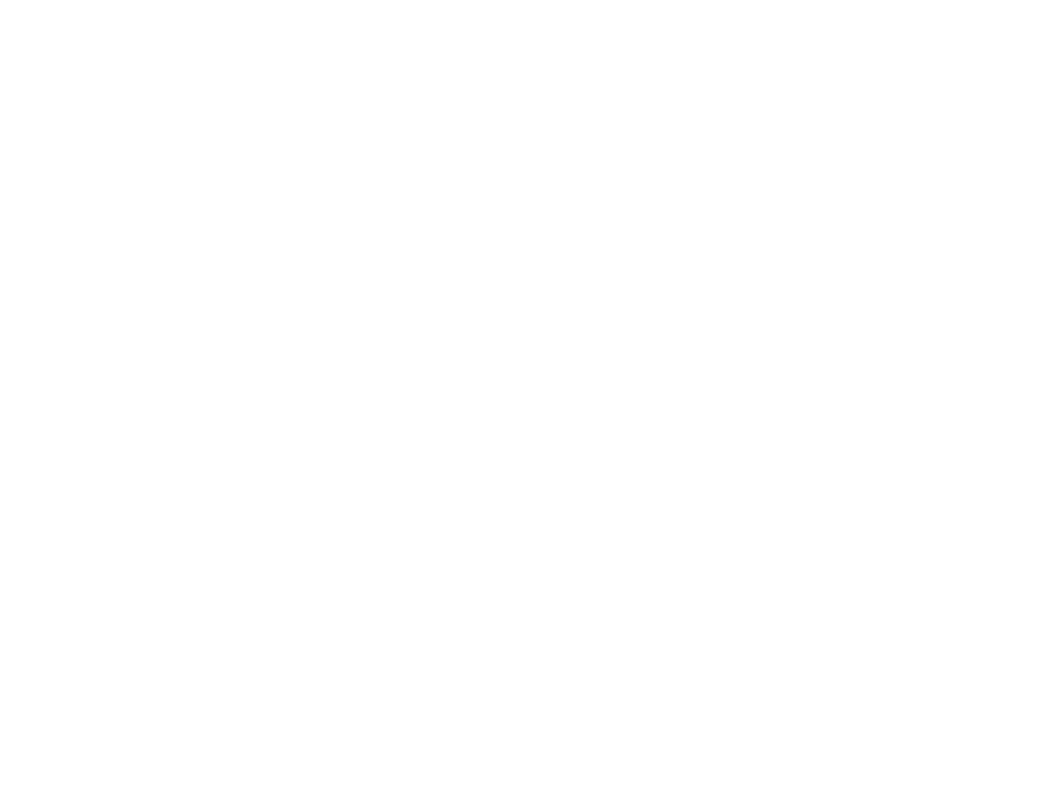
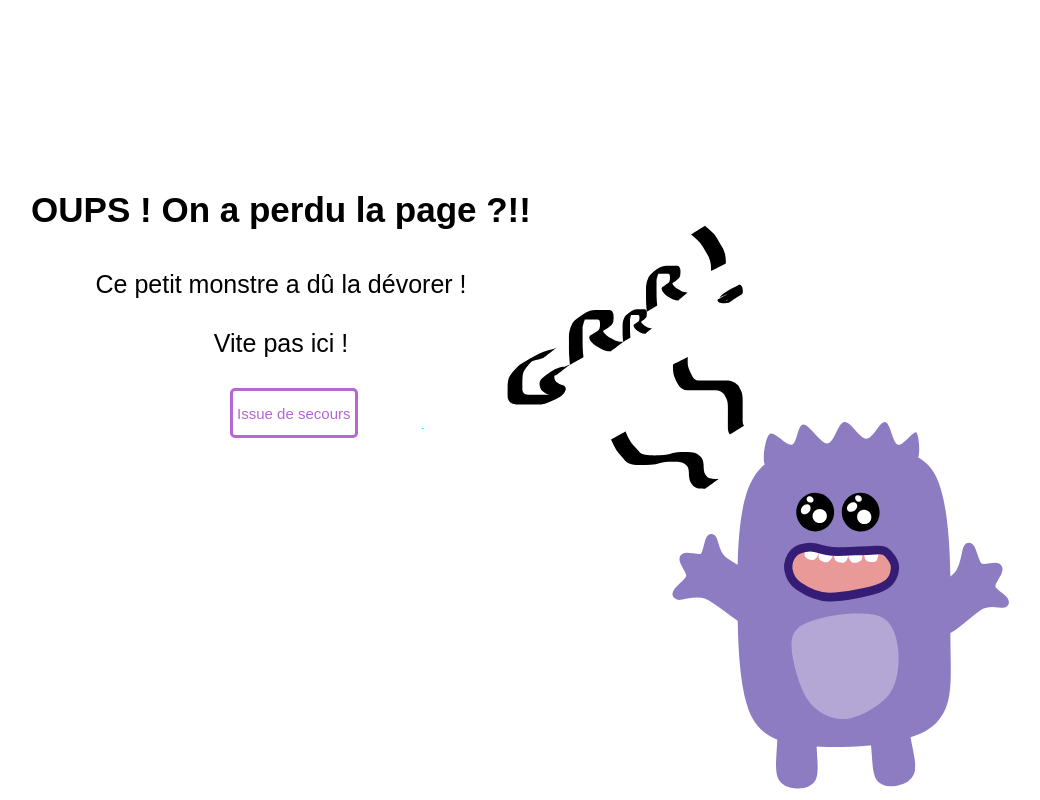
Before and after one commit to nicolaslechenic/MonBlog, a PHP site: page /404.html in a window 1280 px wide. Before the commit the part shown is empty. Shown: the whole page, without its empty margins (103-1143 px from the left). Run offline with PHP 8.4, Linux system fonts and the light colour scheme.

Commit message:
404.html

```diff
--- a/404.html
+++ b/404.html
@@ -0,0 +1,21 @@
+<!DOCTYPE html>
+<html lang="en">
+    <head>
+        <meta charset="UTF-8">
+        <meta name="viewport" content="width=device-width, initial-scale=1.0">
+        <title>404 no found</title>
+        <link rel="stylesheet" href="public/css/style.css">
+    </head>
+    <body>
+        <div class="main">
+            <div class="bloc404">
+                <h1 class="titre404">OUPS ! On a perdu la page ?!!</h1>
+                <p class="text404">Ce petit monstre a dû la dévorer !</p>
+                <p class="text404">Vite pas ici !</p>
+                <button class="btn404">Issue de secours</button>
+            </div>
+
+            <img class="monstre" src="public/images/dessin.svg" alt="inmage svg">
+        </div>
+    </body>
+</html>
--- a/public/css/style.css
+++ b/public/css/style.css
@@ -347,3 +347,40 @@
     color: #676464;
 
 }
+/* ------------------404----------------- */
+.main404{
+    position: relative;
+}
+.monstre{
+    position: absolute;
+bottom: 0;
+width: 63%;
+right: 150px;
+}
+.bloc404{
+    width: 40%;
+
+    position: absolute;
+    top: 150px;}
+.titre404{
+    color: black;
+    width: 100%;
+margin: 40px 0;
+font-size: 35px;
+}
+.text404{
+    text-align: center;
+    margin: 30px 0;
+    font-size: 25px;
+}
+.btn404{
+    border: 3px solid #b567d2;
+background: none;
+color: #b567d2;
+border-radius: 5px;
+margin: 0 40%;
+height: 50px;
+width: 25%;
+font-size: 15px;
+cursor: pointer;
+}
```
Also changed, not shown: public/images/dessin.svg (added).
